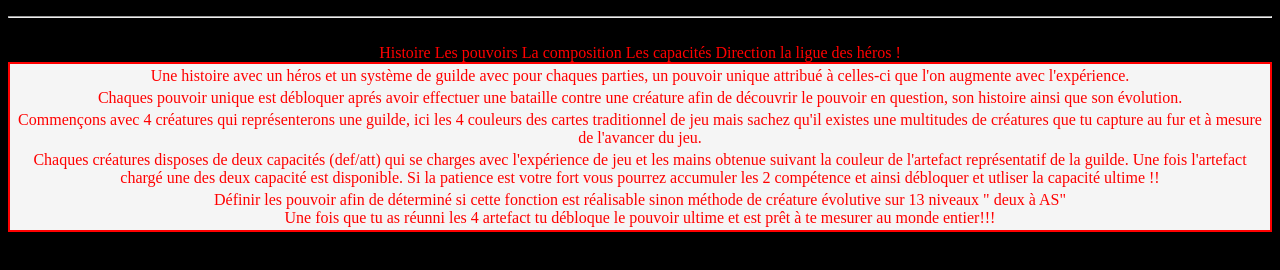
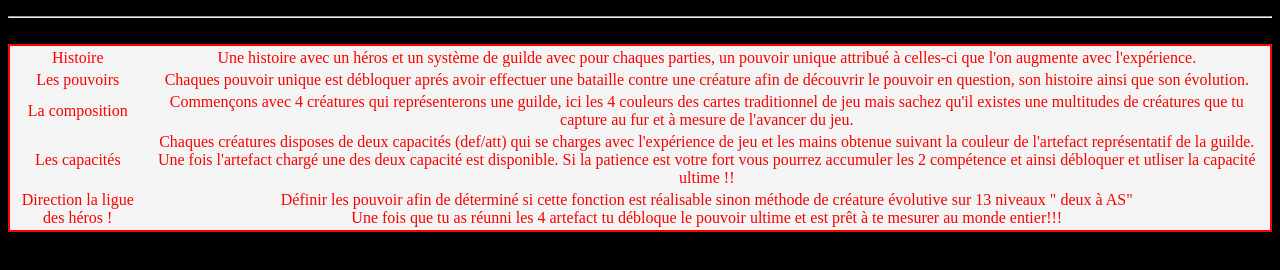
Before and after one commit to Romm74/activite_5_poker, a plain HTML site: page index.html in a window 1280 px wide. Shown: the part 152-422 px from the top of the page. Drawn offline with Linux system fonts and the light colour scheme.

Commit message:
tableau corriger

```diff
--- a/index.html
+++ b/index.html
@@ -14,22 +14,27 @@
         <h2>Concept</h2>
         <h3>Logiciel de Poker</h3>
         <hr><br>
-    <table>
-            <tbody>
-            <tr>Histoire
-                <td>Une histoire avec un héros et un système de guilde avec pour chaques parties, un pouvoir unique attribué à celles-ci que l'on augmente avec l'expérience. </td>
-            </tr>
-            <tr>Les pouvoirs
+        <table>
+        <tbody>
+        <tr>
+            <td>Histoire</td>
+            <td>Une histoire avec un héros et un système de guilde avec pour chaques parties, un pouvoir unique attribué à celles-ci que l'on augmente avec l'expérience. </td>
+        </tr>
+            <tr>
+                <td>Les pouvoirs</td>
                 <td>Chaques pouvoir unique est débloquer aprés avoir effectuer une bataille contre une créature afin de découvrir le pouvoir en question, son histoire ainsi que son évolution. </td>
             </tr>
 
-            <tr>La composition
+            <tr>
+                <td>La composition</td>
                 <td>Commençons avec 4 créatures qui représenterons une guilde, ici les 4 couleurs des cartes traditionnel de jeu mais sachez qu'il existes une multitudes de créatures que tu capture au fur et à mesure de l'avancer du jeu.</td>
             </tr>
-            <tr>Les capacités
+            <tr>
+                <td>Les capacités</td>
                 <td>Chaques créatures disposes de deux capacités (def/att) qui se charges avec l'expérience de jeu et les mains obtenue suivant la couleur de l'artefact représentatif de la guilde. Une fois l'artefact chargé une des deux capacité est disponible. Si la patience est votre fort vous pourrez accumuler les 2 compétence et ainsi débloquer et utliser la capacité ultime !!</td>
             </tr>
-            <tr>Direction la ligue des héros !
+            <tr>
+                <td>Direction la ligue des héros !</td>
                 <td>Définir les pouvoir afin de déterminé si cette fonction est réalisable sinon méthode de créature évolutive sur 13 niveaux " deux à AS"<br>
                 Une fois que tu as réunni les 4 artefact tu débloque le pouvoir ultime et est prêt à te mesurer au monde entier!!!
                 </td>
```
